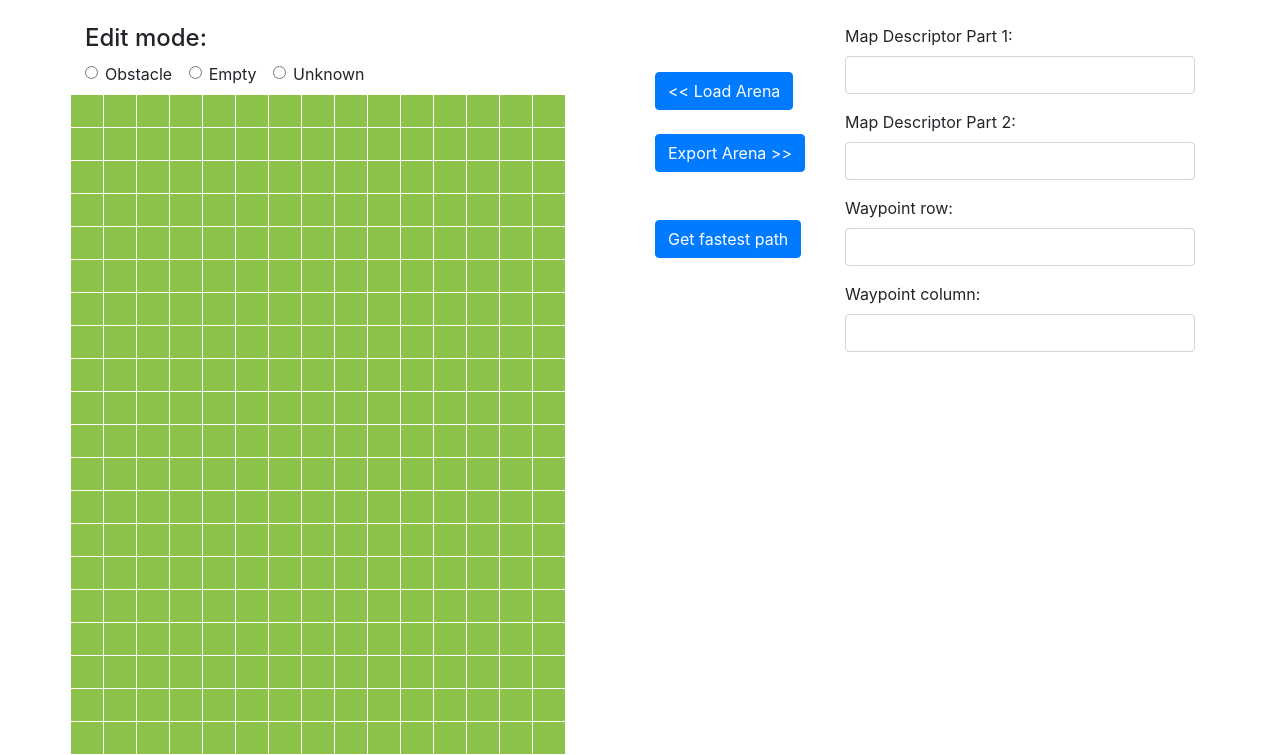
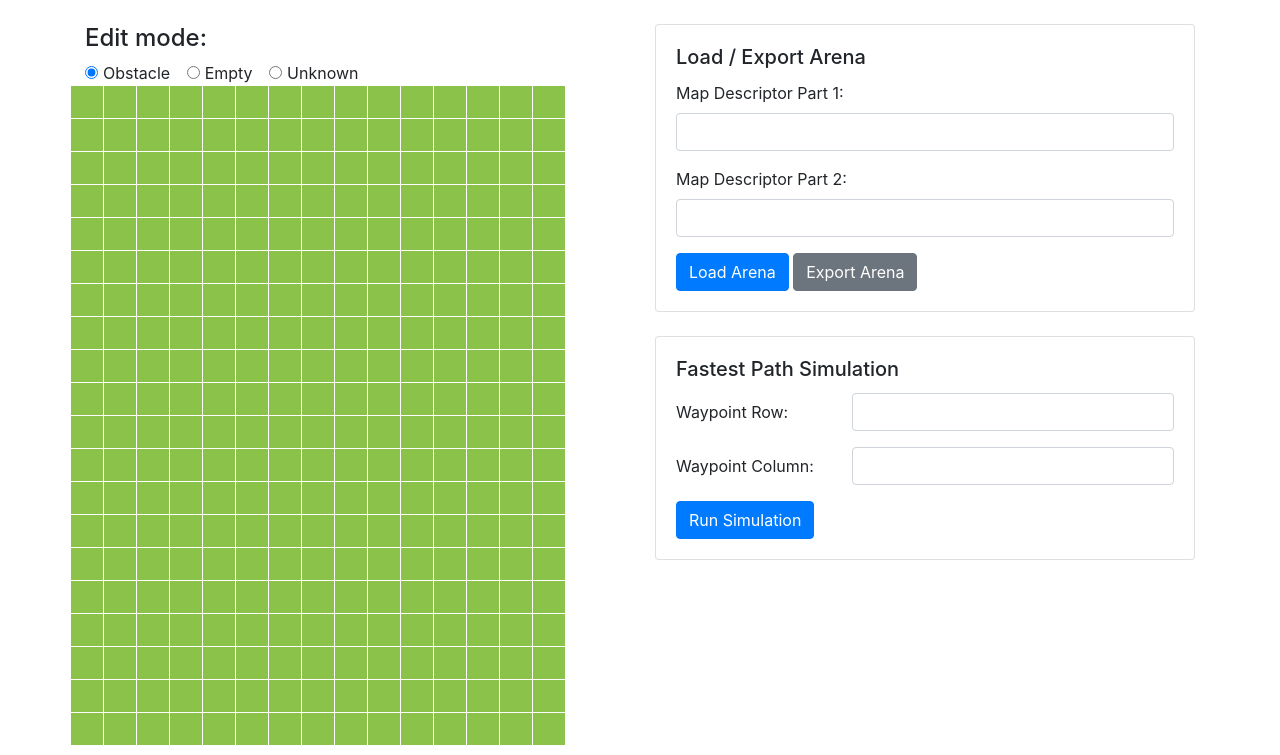
Before and after one commit to kyle-nguyennn/MazeRunner, a Flask app: page / in a window 1280 px wide. Shown: the part 56-811 px from the top of the page. Run offline with Flask 2, Linux system fonts and the light colour scheme; some libraries are stand-ins or nearby versions.

Commit message:
Added movement animation and arranged ui.

```diff
--- a/algorithm/static/main.css
+++ b/algorithm/static/main.css
@@ -62,6 +62,6 @@ td.empty {
     position: absolute;
     top: 50%;
     left: 50%;
-    margin: -20px 0 0 -20px;
+    margin: -25px 0 0 -20px;
     z-index: 21;
 }
--- /dev/null
+++ b/algorithm/static/main.js
@@ -0,0 +1,197 @@
+var table = document.getElementById("arena");
+var cellMovt;
+var cellAni;
+
+if (table != null) {
+    for (var x = 0; x < table.rows.length; x++) {
+        for (var y = 0; y < table.rows[x].cells.length; y++) {
+            table.rows[x].cells[y].onclick = function () {
+                updateCanvas(this);
+            };
+        }
+    }
+}
+
+function updateCanvas(cell) {
+    if (document.getElementById("optObstacle").checked) {
+        cell.className = "obstacle";
+    } else if (document.getElementById("optEmpty").checked) {
+        cell.className = "empty";
+    } else if (document.getElementById("optUnknown").checked) {
+        cell.className = "unknown";
+    }
+}
+
+function tableToArray() {
+    if (table != null) {
+        var mapArr = new Array(table.rows.length);
+        for (var x = 0; x < table.rows.length; x++) {
+            mapArr[x] = new Array(table.rows[x].cells.length);
+            for (var y = 0; y < table.rows[x].cells.length; y++) {
+                if (table.rows[x].cells[y].className == "empty") {
+                    mapArr[x][y] = 0;
+                } else if (table.rows[x].cells[y].className == "obstacle") {
+                    mapArr[x][y] = 1;
+                } else if (table.rows[x].cells[y].className == "unknown") {
+                    mapArr[x][y] = -1;
+                }
+            }
+        }
+        return mapArr;
+    }
+    return null;
+}
+
+function drawCanvas(arena) {
+    if (table != null) {
+        for (var x = 0; x < table.rows.length; x++) {
+            for (var y = 0; y < table.rows[x].cells.length; y++) {
+                if (arena[x][y] == -1)
+                    table.rows[x].cells[y].className = "unknown";
+                else if (arena[x][y] == 0)
+                    table.rows[x].cells[y].className = "empty";
+                else if (arena[x][y] == 1)
+                    table.rows[x].cells[y].className = "obstacle"
+            }
+        }
+    }
+}
+
+function setFopVisible(visible) {
+    var fop = document.getElementById("robot-fop");
+    if (visible)
+        fop.style.visibility = 'visible';
+    else
+        fop.style.visibility = 'hidden';
+}
+
+function moveRobot(actions) {
+    clearInterval(cellMovt);
+    clearInterval(cellAni);
+
+    setFopVisible(true);
+
+    var currentH = 661 - 100;
+    var currentW = 0;
+    var currentD = 0;
+    var step = 0;
+
+    setRobotPosition(currentH, currentW, currentD);
+
+    cellMovt = setInterval(displayRobot, 500);
+
+    function displayRobot() {
+        if (step == actions.length) {
+            clearInterval(cellMovt);
+        }
+        else {
+            currentD = normalizeDirection(currentD);
+
+            var posH = currentH;
+            var posW = currentW;
+            var posD = currentD;
+
+            var action = actions.charAt(step);
+            if (action == 'F') {
+                if (currentD == 0)
+                    posH = currentH - 33;
+                else if (currentD == 90)
+                    posW = currentW + 33;
+                else if (currentD == 180)
+                    posH = currentH + 33;
+                else if (currentD == 270)
+                    posW = currentW - 33;
+            }
+            else if (action == 'R')
+                posD = currentD + 90;
+
+            else if (action == 'L')
+                posD = currentD - 90;
+
+            cellAni = setInterval(animateRobot, 10);
+
+            function animateRobot() {
+                if (currentH == posH && currentW == posW && currentD == posD) {
+                    clearInterval(cellAni);
+                }
+                else {
+                    if (currentH < posH)
+                        currentH++;
+                    else if (currentH > posH)
+                        currentH--;
+                    else if (currentW < posW)
+                        currentW++;
+                    else if (currentW > posW)
+                        currentW--;
+                    else if (currentD < posD)
+                        currentD += 3;
+                    else if (currentD > posD)
+                        currentD -= 3;
+
+                    setRobotPosition(currentH, currentW, currentD);
+                }
+            }
+            step++;
+        }
+    }
+}
+
+function setRobotPosition(h, w, d) {
+    d = normalizeDirection(d);
+    var elem = document.getElementById("robot");
+    elem.style.top = h + 'px';
+    elem.style.left = w + 'px';
+    elem.style.transform = 'rotate(' + d + 'deg)';
+}
+
+function normalizeDirection(deg) {
+    console.log(deg);
+    if (deg < 0)
+        deg += 360;
+    else if (deg >= 360)
+        deg -= 360;
+    console.log(deg);
+    return deg;
+}
+
+
+$(document).ready(function () {
+    $("#btnLoadArena").click(function () {
+        $.post("/desc_to_array", {
+            part1: $("#mdfPart1").val(),
+            part2: $("#mdfPart2").val()
+        }, function (data, status) {
+            drawCanvas(JSON.parse(data));
+        });
+    });
+
+    $("#btnExportArena").click(function () {
+        $.ajax({
+            type: 'POST',
+            data: JSON.stringify(tableToArray()),
+            contentType: 'application/json',
+            url: '/array_to_desc',
+            success: function (data) {
+                var obj = jQuery.parseJSON(data);
+                document.getElementById("mdfPart1").value = obj.part1;
+                document.getElementById("mdfPart2").value = obj.part2;
+            }
+        });
+    });
+
+    $("#btnFastesPath").click(function () {
+        x = $("#waypointRow").val()
+        y = $("#waypointCol").val()
+        data = [tableToArray(), x, y];
+        $.ajax({
+            type: 'POST',
+            data: JSON.stringify(data),
+            contentType: 'application/json',
+            url: '/fastest_path',
+            success: function (data) {
+                var obj = jQuery.parseJSON(data);
+                moveRobot(obj.instructions);
+            }
+        });
+    });
+});
--- a/algorithm/templates/main.html
+++ b/algorithm/templates/main.html
@@ -8,7 +8,7 @@
     <title>MazeRunner Simulation</title>
 
     <!-- Bootstrap core CSS -->
-    <link rel="stylesheet" href="https://maxcdn.bootstrapcdn.com/bootstrap/4.0.0-beta.2/css/bootstrap.min.css" integrity="sha384-PsH8R72JQ3SOdhVi3uxftmaW6Vc51MKb0q5P2rRUpPvrszuE4W1povHYgTpBfshb"
+    <link rel="stylesheet" href="https://maxcdn.bootstrapcdn.com/bootstrap/4.0.0/css/bootstrap.min.css" integrity="sha384-Gn5384xqQ1aoWXA+058RXPxPg6fy4IWvTNh0E263XmFcJlSAwiGgFAW/dAiS6JXm"
         crossorigin="anonymous">
 
     <!-- Custom styles for this template -->
@@ -38,7 +38,7 @@
                         <h4>Edit mode:</h4>
                         <div class="form-check form-check-inline">
                             <label class="form-check-label">
-                                <input class="form-check-input" type="radio" name="optMode" id="optObstacle">Obstacle</label>
+                                <input class="form-check-input" type="radio" name="optMode" id="optObstacle" checked="checked">Obstacle</label>
                         </div>
                         <div class="form-check form-check-inline">
                             <label class="form-check-label">
@@ -72,212 +72,52 @@
                     </div>
                 </div>
             </div>
-            <div class="col-2">
-                <br>
-                <br>
-                <button type="button" id="btnLoadArena" class="btn btn-primary">&lt;&lt; Load Arena</button>
-                <br>
-                <br>
-                <button type="button" id="btnExportArena" class="btn btn-primary">Export Arena &gt;&gt;</button>
-                <br>
-                <br>
-                <br>
-                <button type="button" id="btnFastesPath" class="btn btn-primary">Get fastest path</button>
-            </div>
-            <div class="col-4">
+            <div class="col-6">
+                <div class="card">
+                    <div class="card-body">
+                        <h5 class="card-title">Load / Export Arena</h5>
                         <div class="form-group">
-                    <label for="txtPart1">Map Descriptor Part 1:</label>
-                    <input type="text" class="form-control" id="txtPart1" name="txtPart1">
+                            <label for="mdfPart1">Map Descriptor Part 1:</label>
+                            <input type="text" class="form-control" id="mdfPart1" name="mdfPart1">
                         </div>
                         <div class="form-group">
-                    <label for="txtPart2">Map Descriptor Part 2:</label>
-                    <input type="text" class="form-control" id="txtPart2" name="txtPart2">
+                            <label for="mdfPart2">Map Descriptor Part 2:</label>
+                            <input type="text" class="form-control" id="mdfPart2" name="mdfPart2">
                         </div>
-                <div class="form-group">
-                    <label for="waypointRow">Waypoint row:</label>
+                        <button type="button" id="btnLoadArena" class="btn btn-primary">Load Arena</button>
+                        <button type="button" id="btnExportArena" class="btn btn-secondary">Export Arena</button>
+                    </div>
+                </div>
+                <br/>
+                <div class="card">
+                    <div class="card-body">
+                        <h5 class="card-title">Fastest Path Simulation</h5>
+                        <div class="form-group row">
+                            <label for="waypointRow" class="col-sm-4 col-form-label">Waypoint Row:</label>
+                            <div class="col-sm-8">
                                 <input type="number" class="form-control" id="waypointRow" name="waypointRow">
                             </div>
-                <div class="form-group">
-                    <label for="waypointCol">Waypoint column:</label>
+                        </div>
+                        <div class="form-group row">
+                            <label for="waypointCol" class="col-sm-4 col-form-label">Waypoint Column:</label>
+                            <div class="col-sm-8">
                                 <input type="number" class="form-control" id="waypointCol" name="waypointCol">
+                            </div>
+                        </div>
+                        <button type="button" id="btnFastesPath" class="btn btn-primary">Run Simulation</button>
+                    </div>
                 </div>
             </div>
         </div>
     </main>
 
-
-    <script>
-
-        var table = document.getElementById("arena");
-
-        if (table != null) {
-            for (var x = 0; x < table.rows.length; x++) {
-                for (var y = 0; y < table.rows[x].cells.length; y++) {
-                    table.rows[x].cells[y].onclick = function () {
-                        updateCanvas(this);
-                    };
-                }
-            }
-        }
-
-        function updateCanvas(cell) {
-            if (document.getElementById("optObstacle").checked) {
-                cell.className = "obstacle";
-            } else if (document.getElementById("optEmpty").checked) {
-                cell.className = "empty";
-            } else if (document.getElementById("optUnknown").checked) {
-                cell.className = "unknown";
-            }
-        }
-
-        function tableToArray() {
-            if (table != null) {
-                var mapArr = new Array(table.rows.length);
-                for (var x = 0; x < table.rows.length; x++) {
-                    mapArr[x] = new Array(table.rows[x].cells.length);
-                    for (var y = 0; y < table.rows[x].cells.length; y++) {
-                        if (table.rows[x].cells[y].className == "empty") {
-                            mapArr[x][y] = 0;
-                        } else if (table.rows[x].cells[y].className == "obstacle") {
-                            mapArr[x][y] = 1;
-                        } else if (table.rows[x].cells[y].className == "unknown") {
-                            mapArr[x][y] = -1;
-                        }
-                    }
-                }
-                return mapArr;
-            }
-            return null;
-        }
-
-        function drawCanvas(arena) {
-            if (table != null) {
-                for (var x = 0; x < table.rows.length; x++) {
-                    for (var y = 0; y < table.rows[x].cells.length; y++) {
-                        if (arena[x][y] == -1)
-                            table.rows[x].cells[y].className = "unknown";
-                        else if (arena[x][y] == 0)
-                            table.rows[x].cells[y].className = "empty";
-                        else if (arena[x][y] == 1)
-                            table.rows[x].cells[y].className = "obstacle"
-                    }
-                }
-            }
-        }
-
-
-        function moveRobot(actions) {
-
-            var fop = document.getElementById("robot-fop");
-            fop.style.visibility = 'visible';
-
-            var currentH = 661 - 100;
-            var currentW = 0;
-            var currentD = 0;
-            var step = 0;
-
-            setRobotPosition(currentH, currentW, currentD);
-
-            var id = setInterval(displayRobot, 250);
-
-            function displayRobot() {
-                if (step == actions.length) {
-                    clearInterval(id);
-                }
-                else {
-                    var posH = currentH;
-                    var posW = currentW;
-                    var posD = currentD;
-
-                    var action = actions.charAt(step);
-                    if (action == 'F') {
-                        if (currentD == 0)
-                            posH = currentH - 33;
-                        else if (currentD == 90)
-                            posW = currentW + 33;
-                        else if (currentD == 180)
-                            posH = currentH + 33;
-                        else if (currentD == 270)
-                            posW = currentW - 33;
-                    }
-                    if (action == 'R')
-                        posD = currentD + 90;
-
-                    if (action == 'L')
-                        posD = currentD - 90;
-
-                    if (posD < 0)
-                        posD += 360;
-                    if (posD > 270)
-                        posD -= 360;
-
-                    setRobotPosition(posH, posW, posD);
-
-                    currentH = posH;
-                    currentW = posW;
-                    currentD = posD;
-
-                    step++;
-                }
-            }
-
-            function setRobotPosition(H, W, D) {
-                var elem = document.getElementById("robot");
-                elem.style.top = H + 'px';
-                elem.style.left = W + 'px';
-                elem.style.transform = 'rotate(' + D + 'deg)';
-            }
-        }
-
-
-        $(document).ready(function () {
-            $("#btnLoadArena").click(function () {
-                $.post("/desc_to_array", {
-                    part1: $("#txtPart1").val(),
-                    part2: $("#txtPart2").val()
-                }, function (data, status) {
-                    drawCanvas(JSON.parse(data));
-                });
-            });
-
-            $("#btnExportArena").click(function () {
-                $.ajax({
-                    type: 'POST',
-                    data: JSON.stringify(tableToArray()),
-                    contentType: 'application/json',
-                    url: '/array_to_desc',
-                    success: function (data) {
-                        var obj = jQuery.parseJSON(data);
-                        document.getElementById("txtPart1").value = obj.part1;
-                        document.getElementById("txtPart2").value = obj.part2;
-                    }
-                });
-            });
-
-            $("#btnFastesPath").click(function () {
-                x = $("#waypointRow").val()
-                y = $("#waypointCol").val()
-                data = [tableToArray(), x, y];
-                $.ajax({
-                    type: 'POST',
-                    data: JSON.stringify(data),
-                    contentType: 'application/json',
-                    url: '/fastest_path',
-                    success: function (data) {
-                        var obj = jQuery.parseJSON(data);
-                        moveRobot(obj.instructions);
-                    }
-                });
-            });
-        });
-    </script>
-
     <!-- Bootstrap core JavaScript
     ================================================== -->
     <!-- Placed at the end of the document so the pages load faster -->
-    <script src="https://cdnjs.cloudflare.com/ajax/libs/popper.js/1.12.3/umd/popper.min.js" integrity="sha384-vFJXuSJphROIrBnz7yo7oB41mKfc8JzQZiCq4NCceLEaO4IHwicKwpJf9c9IpFgh"
+    <script src="/static/main.js"></script>
+    <script src="https://cdnjs.cloudflare.com/ajax/libs/popper.js/1.12.9/umd/popper.min.js" integrity="sha384-ApNbgh9B+Y1QKtv3Rn7W3mgPxhU9K/ScQsAP7hUibX39j7fakFPskvXusvfa0b4Q"
         crossorigin="anonymous"></script>
-    <script src="https://maxcdn.bootstrapcdn.com/bootstrap/4.0.0-beta.2/js/bootstrap.min.js" integrity="sha384-alpBpkh1PFOepccYVYDB4do5UnbKysX5WZXm3XxPqe5iKTfUKjNkCk9SaVuEZflJ"
+    <script src="https://maxcdn.bootstrapcdn.com/bootstrap/4.0.0/js/bootstrap.min.js" integrity="sha384-JZR6Spejh4U02d8jOt6vLEHfe/JQGiRRSQQxSfFWpi1MquVdAyjUar5+76PVCmYl"
         crossorigin="anonymous"></script>
 </body>
 
--- a/algorithm/web_main.py
+++ b/algorithm/web_main.py
@@ -39,6 +39,7 @@ def array_to_desc():
             map_obj.set(19-x, y, map_2d[x][y])
     return json.dumps({"part1": map_obj.toMDFPart1(), "part2": map_obj.toMDFPart2()})
 
+
 @app.route('/fastest_path', methods=['POST'])
 def fastest_path():
     data = json.loads(request.data)
```
Lines whose indentation alone changed are shown as unchanged.
